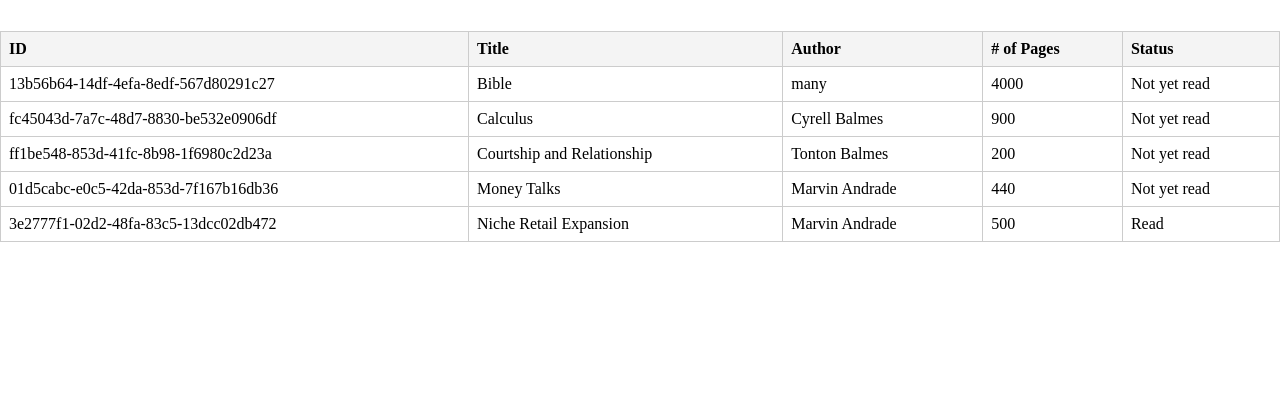
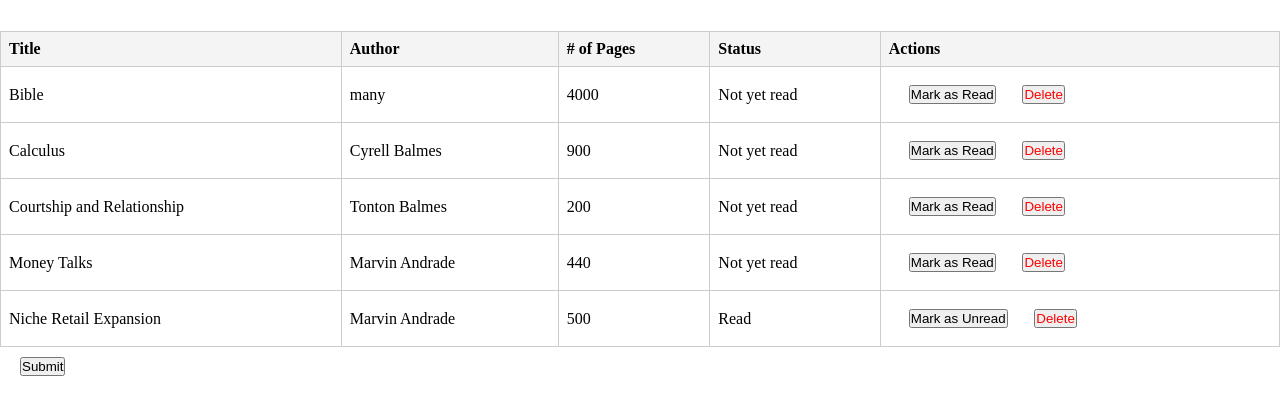
Before and after one commit to marvincris18/books, a plain HTML site: page index.html in a window 1280 px wide. Shown: the part 40-454 px from the top of the page. Drawn offline with Linux system fonts and the light colour scheme.

Commit message:
Complete Read/Delete Button

```diff
--- a/index.html
+++ b/index.html
@@ -11,7 +11,12 @@
     <h1> Books </h1>
     <br>
     <div class="container">
+    </div>
+    <form action="#" method="post">
 
-    </div>
+
+        <!-- Submit button -->
+        <button type="submit">Submit</button>
+      </form>
 </body>
 </html>
--- a/script.js
+++ b/script.js
@@ -22,18 +22,20 @@ let book5 = new Book('Niche Retail Expansion','Marvin Andrade',500,true);
 
 const books=[];
 books.push(book1,book2,book3,book4,book5);
+
+
 const div = document.querySelector('.container');
 
-// Create the table and header
+// Create the table
 const table = document.createElement('table');
 table.innerHTML = `
   <thead>
     <tr>
-            <th> ID </th>
       <th>Title</th>
       <th>Author</th>
       <th># of Pages</th>
       <th>Status</th>
+      <th>Actions</th>
     </tr>
   </thead>
   <tbody></tbody>
@@ -41,18 +43,48 @@ table.innerHTML = `
 
 const tbody = table.querySelector('tbody');
 
-// Populate table rows
-for (const book of books) {
+function renderBooks() {
+  tbody.innerHTML = ''; // Clear the table body first
+
+  books.forEach((book, index) => {
     const row = document.createElement('tr');
+
+    const statusCell = document.createElement('td');
+    statusCell.textContent = book.read ? 'Read' : 'Not yet read';
+
+    // Mark Button
+    const markButton = document.createElement('button');
+    markButton.textContent = book.read ? 'Mark as Unread' : 'Mark as Read';
+    markButton.addEventListener('click', () => {
+      book.read = !book.read;
+      renderBooks(); // Re-render the table
+    });
+
+    // Delete Button
+    const deleteButton = document.createElement('button');
+    deleteButton.textContent = 'Delete';
+    deleteButton.style.marginLeft = '0.5em';
+    deleteButton.style.color = 'red';
+    deleteButton.addEventListener('click', () => {
+      books.splice(index, 1);
+      renderBooks(); // Re-render the table
+    });
+
+    const actionCell = document.createElement('td');
+    actionCell.appendChild(markButton);
+    actionCell.appendChild(deleteButton);
+
     row.innerHTML = `
-        <td>${book.ID}</td>
       <td>${book.title}</td>
       <td>${book.author}</td>
       <td>${book.pages}</td>
-        <td>${book.read ? "Read" : "Not yet read"}</td>
     `;
+    row.appendChild(statusCell);
+    row.appendChild(actionCell);
+
     tbody.appendChild(row);
+  });
 }
 
-// Add the table to the container
+renderBooks();
 div.appendChild(table);
--- a/styles.css
+++ b/styles.css
@@ -19,3 +19,7 @@ th, td {
 thead {
     background-color: #f4f4f4;
 }
+
+button {
+    margin: 10px 20px;
+}
```
Lines whose indentation alone changed are shown as unchanged.
